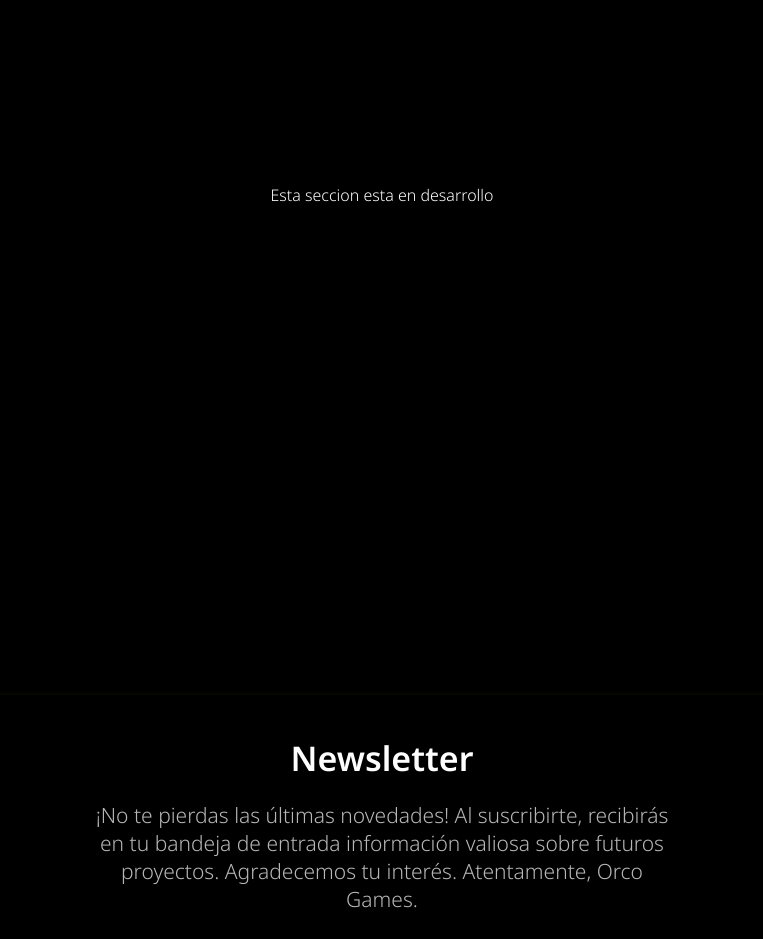
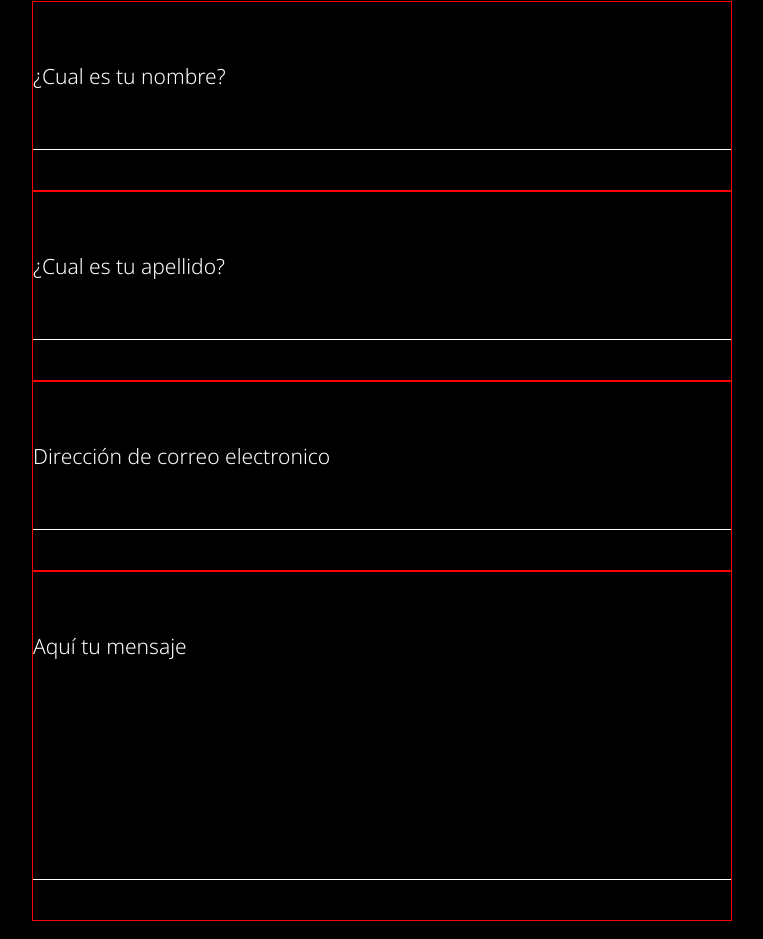
Before and after one commit to Orlandoprieto/Frontend, a Next.js app: page /contact in a window 1280 px wide. Shown: the part 205-1144 px from the top of the page, without its empty margins (258-1021 px from the left). Built offline with nearby package versions, Linux system fonts and the light colour scheme.

Commit message:
ppagina contacto terminado

```diff
--- a/app/contact/page.js
+++ b/app/contact/page.js
@@ -1,15 +1,44 @@
+import Input from "../../components/Input"
+import style from '../../style/seccionForm.module.css'
+
 const ContactPage = () => {
-    return (
-        <main>
-            <span style={{
-                color: 'white',
-                height: '800px',
-                display: 'flex',
-                justifyContent:'center',
-                alignItems: 'center'
-            }}>Esta seccion esta en desarrollo</span>
-        </main>
-    )
+  return (
+    <section className={style.sectionForm}>
+      <h2 className={style.title}>¿Alguna pregunta?</h2>
+
+      <form className={style.formContact}>
+        <Input
+
+          type='text'
+          label='¿Cual es tu nombre?'
+          id='contact_nombre'
+        />
+
+        <Input
+
+          type='text'
+          label='¿Cual es tu apellido?'
+          id='contact_apellido'
+        />
+
+        <Input
+
+          type='mail'
+          label='Dirección de correo electronico'
+          id='contact_mail'
+        />
+
+        <Input
+          isTextarea={true}
+          type='text'
+          label='Aquí tu mensaje'
+          id='contact_mensaje'
+        />
+
+        <button className={style.submit} type="submit">Enviar</button>
+      </form>
+    </section>
+  )
 }
 
 export default ContactPage
--- a/components/Header.js
+++ b/components/Header.js
@@ -73,7 +73,7 @@ useEffect(() => {
         <nav className={style.nav}>
           <ul className={style.list}>
             <li className={style.routes} key={0}>
-              <Link className={style.link} href='/contacto'>
+              <Link className={style.link} href='/contact'>
                 Contacto
               </Link>
             </li>
--- /dev/null
+++ b/components/Input.js
@@ -0,0 +1,25 @@
+import style from '../style/input.module.css'
+
+const Input = ({ type, id, label, isTextarea}) => {
+  return (
+    <div className={style.container}>
+      <label className={style.label} for={id}>{label}</label>
+      {
+        (!isTextarea) ? (
+          <input
+            className={style.input}
+            id={id}
+            type={type}></input>
+        ) : (
+          <textarea
+            className={style.textarea}
+            id={id}
+            type={type}></textarea>
+        )
+      }
+
+    </div>
+  )
+}
+
+export default Input
--- /dev/null
+++ b/style/input.module.css
@@ -0,0 +1,100 @@
+@media (max-width: 574px){
+    .container{
+        display: flex;
+        justify-content: center;
+        flex-direction: column;
+        align-items: center;
+        width: 100%;
+        max-width: 700px;
+        padding: 40px 0;
+    }
+
+    .label{
+        width: 100%;
+        text-align: start;
+        color: white;
+        font-size: 18px;
+        padding: 20px 0;
+    }
+
+    .input,
+    .textarea
+    {
+        outline: none;
+        border: none;
+        border-bottom: 1px solid white;
+        background: none;
+        padding: 10px 0;
+        font-size: 21px;
+        width: 100%;
+        resize: none;
+        color: #b7b7b7;
+    }
+
+    .textarea{
+        height: 200px;
+    }
+
+
+    .textarea:focus{
+        border: 1px solid #ffff00;
+        border-radius: 5px;
+    }
+
+    .input:focus{
+        border-bottom: 1px solid #ffff00;
+    }
+
+}
+
+@media (min-width: 575px){
+    .container{
+        border: 1px solid red;
+        display: flex;
+        justify-content: center;
+        flex-direction: column;
+        align-items: center;
+        width: 90%;
+        max-width: 700px;
+        padding: 40px 0;
+    }
+
+    .label{
+        width: 100%;
+        text-align: start;
+        color: white;
+        font-size: 21px;
+        padding: 20px 0;
+    }
+
+    .input,
+    .textarea
+    {
+        outline: none;
+        border: none;
+        border-bottom: 1px solid white;
+        background: none;
+        padding: 10px 20px;
+        font-size: 21px;
+        width: 100%;
+        height: 40px;
+        color: #b7b7b7;
+        resize: none;
+    }
+
+    .textarea{
+        padding: 20px;
+        max-width: 700px;
+        height: 200px;
+    }
+
+    .textarea:focus{
+        border: 1px solid #ffff00;
+        border-radius: 10px;
+    }
+
+    .input:focus{
+        border-bottom: 1px solid #ffff00;
+    }
+
+}
--- /dev/null
+++ b/style/seccionForm.module.css
@@ -0,0 +1,78 @@
+@media (max-width: 574px){
+    .sectionForm{
+        display: flex;
+        flex-direction: column;
+        justify-content: center;
+        align-items: center;
+        width: 80%;
+        padding: 50px 0 50px 0;
+    }
+
+    .title{
+        padding: 30px 0;
+        width: 100%;
+        text-align: center;
+        color: white;
+        font-size: 34px;
+    }
+
+    .formContact{
+        display: flex;
+        flex-direction: column;
+        justify-content: center;
+        align-items: center;
+        height: 100%;
+        width: 100%;
+    }
+
+    .submit{
+        width: 100%;
+        max-width: 700px;
+        height: 50px;
+        background-color: #ffff00;
+        border-radius: 10px;
+        font-size: 21px;
+        border: none;
+        margin: 20px 0;
+    }
+}
+
+@media (min-width: 575px){
+    .sectionForm{
+        display: flex;
+        flex-direction: column;
+        justify-content: center;
+        align-items: center;
+        width: 100%;
+        padding: 100px 0 50px 0;
+    }
+
+    .title{
+        padding: 30px 0;
+        width: 100%;
+        text-align: center;
+        color: white;
+        font-size: 34px;
+    }
+
+    .formContact{
+        display: flex;
+        flex-direction: column;
+        justify-content: center;
+        align-items: center;
+        height: 100%;
+        width: 100%;
+        max-width: 1400px;
+    }
+
+    .submit{
+        width: 100%;
+        max-width: 700px;
+        height: 50px;
+        background-color: #ffff00;
+        border-radius: 10px;
+        font-size: 21px;
+        border: none;
+        margin: 20px 0;
+    }
+}
```
